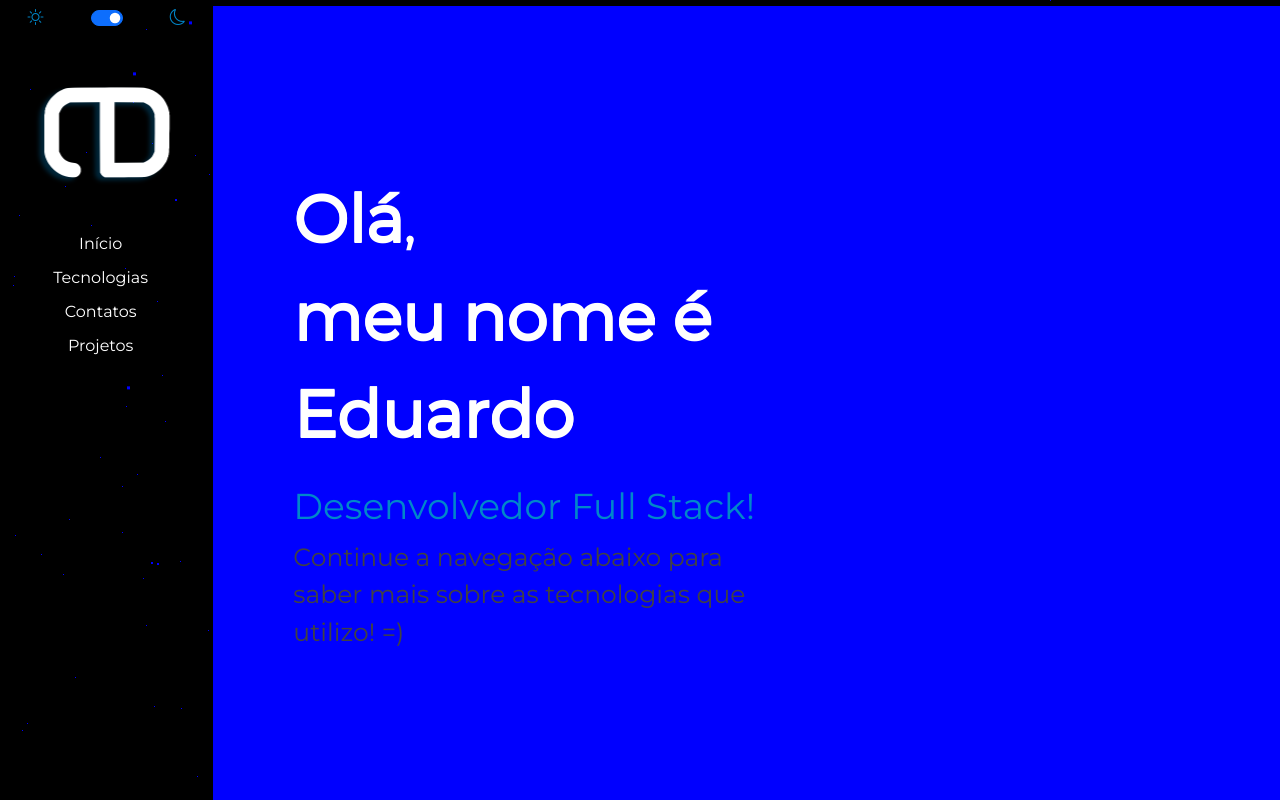
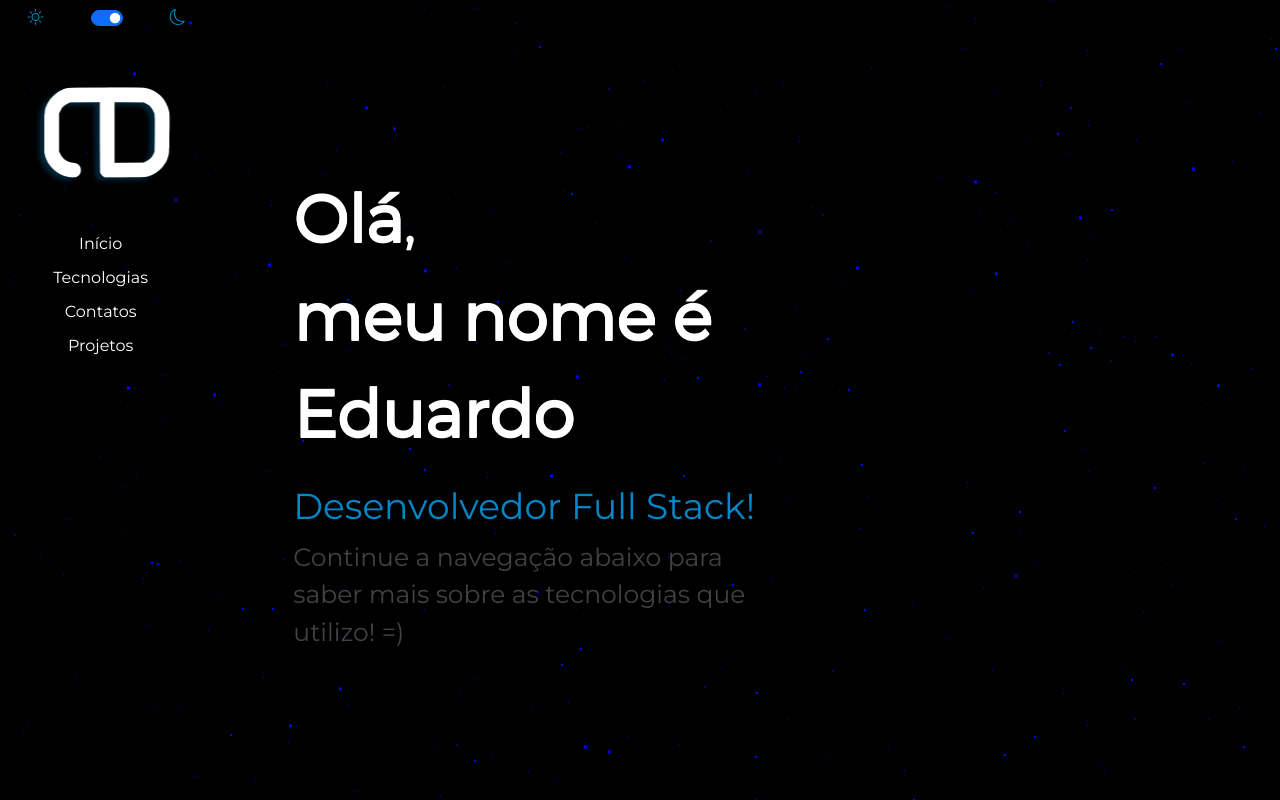
Before and after one commit to EduardoACavalcante/portfolio, a React (Create React App) app: page / in a window 1280 px wide. Shown: the top 800 px of the page. Built offline with nearby package versions, Linux system fonts and the light colour scheme.

Commit message:
Updated style

```diff
--- a/src/styles/App.css
+++ b/src/styles/App.css
@@ -186,7 +186,7 @@ html {
 }
 
 .scrollit {
-  background: var(--stars-color);
+  background: var(--scrollit-color);
 }
 
 .hover-underline-animation:after {
```
